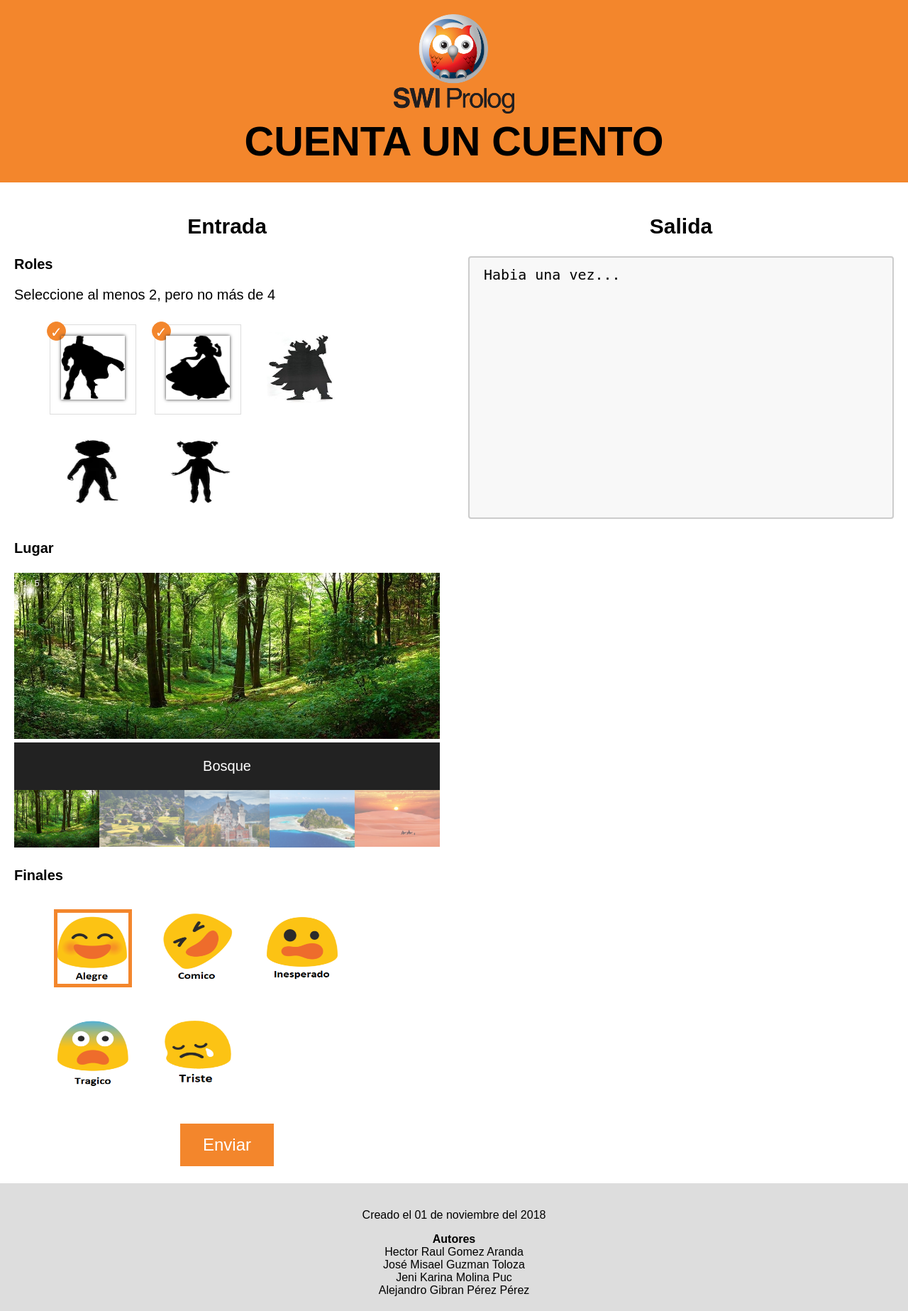
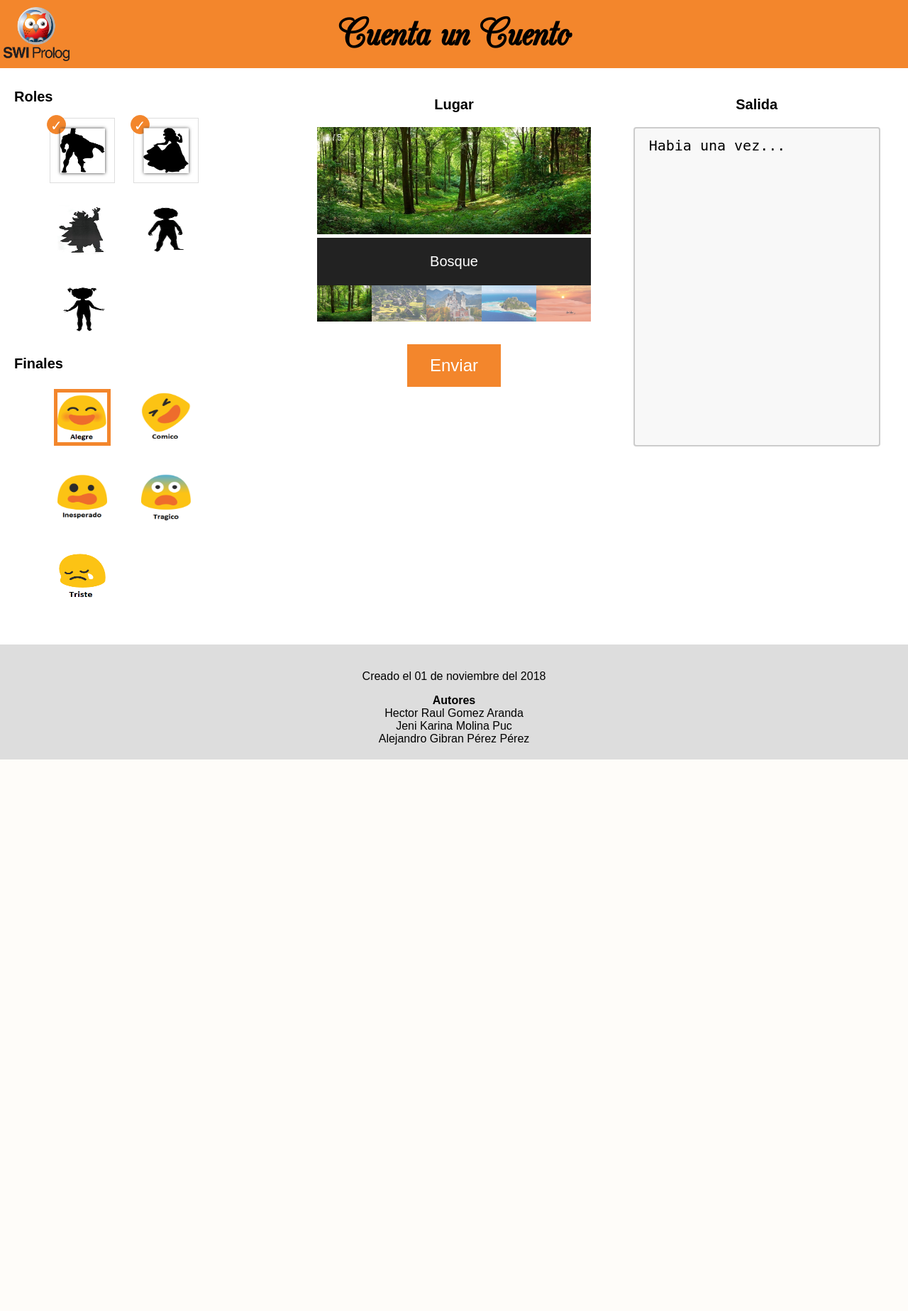
Before and after one commit to arkzky/prolog, a PHP site: page / in a window 1280 px wide. Shown: the whole page at 71% size. After the commit the page ends 1070 px from the top, so only its background shows below. Run offline with PHP 8.4, Linux system fonts and the light colour scheme.

Commit message:
Reestructuramiento de diseño UX
- Se reestructuro la distribución de los elementos en la página para mejorar la experiencia de usuario

```diff
--- a/funciones.js
+++ b/funciones.js
@@ -51,8 +51,8 @@
 var separador;
 var separador_etapas;
 var i = 0, j = 0, k = 0, l = 0;
-$(".form").submit(function(event) {
-  event.preventDefault();
+$("#envio").click(function(event) {
+  // event.preventDefault();
   $.ajax({
     type: "POST",
     url: 'servidor.php',
--- a/index.html
+++ b/index.html
@@ -2,24 +2,32 @@
 <html lang="es_MX">
 <head>
 	<meta charset="UTF-8">
-	<title>Cuenta un cuento</title>
+	<title>Cuenta un Cuento</title>
 	<link rel="shortcut icon" type="image/x-icon" href="img/logo/swipl.ico">
 	<link rel="stylesheet" type="text/css" href="interfazProlog.css">
 </head>
 <body>
 	<header>
-		<img id="logo" src="img/logo/swipl.png" alt="SWI Prolog logo">
-		<h1>CUENTA UN CUENTO</h1>
+		<div class = "logo">
+			<img src="img/logo/swipl.png" alt="SWI Prolog logo">
+		</div>
+
+		<div class = "titulo">
+			<h1>Cuenta un Cuento</h1>
+		</div>
+
+		<div class ="logo"></div>
+
 	</header>
 
 	<main class="flex-container">
 		<div class="flex-sides">
-		<h2>Entrada</h2>
+		<!-- <h2>Entrada</h2> -->
 			<form class="form" method="POST" action="servidor.php">
 
 				<div class="seleccion">
-					<b>Roles</b> <br>
-					<p>Seleccione al menos 2, pero no más de 4</p>
+					<p><b>Roles</b></p>
+					<!-- <p>Seleccione al menos 2, pero no más de 4</p> -->
 					<ul>
 						<li>
 							<input class="chk_individual" type="checkbox" name="rol1" id="rol1" value="hombre" checked>
@@ -44,8 +52,48 @@
 					</ul>
 				</div>
 
-				<!-- Contenedor para la galaría de imágenes -->
-				<b>Lugar</b> <br><br>
+				<div class="seleccion">
+					<b>Finales</b>
+					<ul>
+						<li>
+							<label class="radioBtn">
+								<input type="radio" name="final" value="alegre" checked>
+								<img src="img/finales/alegre.png" alt="alegre">
+							</label>
+						</li>
+						<li>
+							<label class="radioBtn">
+								<input type="radio" name="final" value="comico">
+								<img src="img/finales/comico.png" alt="comico">
+							</label>
+						</li>
+						<li>
+							<label class="radioBtn">
+								<input type="radio" name="final" value="sorpresa">
+								<img src="img/finales/inesperado.png" alt="sorpresa">
+							</label>
+						</li>
+						<li>
+							<label class="radioBtn">
+								<input type="radio" name="final" value="tragico">
+								<img src="img/finales/tragico.png" alt="tragico">
+							</label>
+						</li>
+						<li>
+							<label class="radioBtn">
+								<input type="radio" name="final" value="triste">
+								<img src="img/finales/triste.png" alt="triste">
+							</label>
+						</li>
+					</ul>
+				</div>
+			</form>
+		</div>
+
+		<div class="flex-sides">
+		<p><b>Lugar</b></p>
+
+			<!-- Contenedor para la galaría de imágenes -->
 				<div class="container">
 
 				  <!-- Imagenes amplias con número -->
@@ -116,57 +164,19 @@
 				    	</label>
 				    </div>
 				  </div>
-				</div>
-
-				<br>
-
-				<b>Finales</b> <br>
-				<div class="seleccion">
-					<ul>
-						<li>
-							<label class="radioBtn">
-								<input type="radio" name="final" value="alegre" checked>
-								<img src="img/finales/alegre.png" alt="alegre">
-							</label>
-						</li>
-						<li>
-							<label class="radioBtn">
-								<input type="radio" name="final" value="comico">
-								<img src="img/finales/comico.png" alt="comico">
-							</label>
-						</li>
-						<li>
-							<label class="radioBtn">
-								<input type="radio" name="final" value="sorpresa">
-								<img src="img/finales/inesperado.png" alt="sorpresa">
-							</label>
-						</li>
-						<li>
-							<label class="radioBtn">
-								<input type="radio" name="final" value="tragico">
-								<img src="img/finales/tragico.png" alt="tragico">
-							</label>
-						</li>
-						<li>
-							<label class="radioBtn">
-								<input type="radio" name="final" value="triste">
-								<img src="img/finales/triste.png" alt="triste">
-							</label>
-						</li>
-					</ul>
-				</div>
-
+				  <br>
 				<div id="enviar">
 					<input class="olas" id="envio" type="submit" value="Enviar">
 				</div>
-			</form>
+				<button class="olas" id="puntocoma" url="">Historia alternativa</button>
+			</div>
 		</div>
 
 		<div class="flex-sides">
-			<h2>Salida</h2>
+			<p><b>Salida</b></p>
 			<textarea name="cuento" id="salida" cols="30" rows="10" readonly>Habia una vez...</textarea>
-			<button class="olas" id="puntocoma" url="">Historia alternativa</button>
 		</div>
+
 	</main>
 
 	<footer>
@@ -176,7 +186,6 @@
 		<b>Autores</b>	<br>
 		<div class="fila">
 			<div class="nombre">Hector Raul Gomez Aranda</div>
-			<div class="nombre">José Misael Guzman Toloza</div>
 			<div class="nombre">Jeni Karina Molina Puc</div>
 			<div class="nombre">Alejandro Gibran Pérez Pérez</div>
 		</div>
--- a/interfazProlog.css
+++ b/interfazProlog.css
@@ -1,5 +1,10 @@
 *{
 	box-sizing: border-box;
+}
+
+@font-face{
+  font-family: miCursiva;
+  src: url(CAC_Champagne.ttf);
 }
 
 body{
@@ -8,17 +13,19 @@
 }
 
 header{
+  display: flex;
 	background-color: #F3862C;
-	padding: 20px;
-	text-align: center;
-	font-size: 30px;
-	font-weight: lighter;
-	line-height: 0	;
+  padding: 5px;
+	line-height: 0;
+  align-items: center;
+  justify-content: center;
 }
 
 h1{
-  font-size: 4.5vw;
+  font-size: 5vw;
+  font-family: miCursiva;
 }
+
 .flex-sides ul{
 	list-style-type: none;
 }
@@ -27,6 +34,9 @@
 	display: inline-block;
 }
 
+.seleccion{
+  line-height: 0;
+}
 
 .seleccion label {
   border: 1px solid #fff;
@@ -38,12 +48,11 @@
 }
 
 .seleccion label img {
-  height: 100px;
-  width: 100px;
+  height: 70px;
+  width: 70px;
   transition-duration: 0.2s;
   transform-origin: 50% 50%;
 }
-
 
 .seleccion label:before {
   background-color: white;
@@ -117,8 +126,8 @@
 }
 
 textarea {
-    width: 100%;
-    height: 370px;
+    width: 90%;
+    height: 450px;
     padding: 12px 20px;
     box-sizing: border-box;
     border: 2px solid #ccc;
@@ -130,8 +139,8 @@
 
 footer{
 	padding: 20px;
-    text-align: center;
-    background: #ddd;
+  text-align: center;
+  background: #ddd;
 }
 
 .flex-container{
@@ -141,15 +150,24 @@
 }
 
 .flex-sides{
-	flex: 50%;
+	flex: 33.33%;
 	padding: 20px;
 	font-size: 20px;
+  /*line-height: 0;*/
 	/*background-color: blue;*/
 }
 
 .form{
 	text-align: left;
 	/*background-color: green;*/
+}
+
+.logo{
+  width: 35%;
+}
+
+.logo img{
+  width: 25%;
 }
 
 .olas{
@@ -160,6 +178,11 @@
 .olas:active {
   background-size: 100%;
   transition: background 0s;
+}
+
+.titulo{
+  width: 50%;
+  text-align: center;
 }
 
 #enviar{
@@ -173,7 +196,6 @@
 #envio:active{
   background-color: #eaa977;
 }
-
 
 #puntocoma{
     background-color: #f22121;
```
Also changed, not shown: CAC_Champagne.ttf (added).
